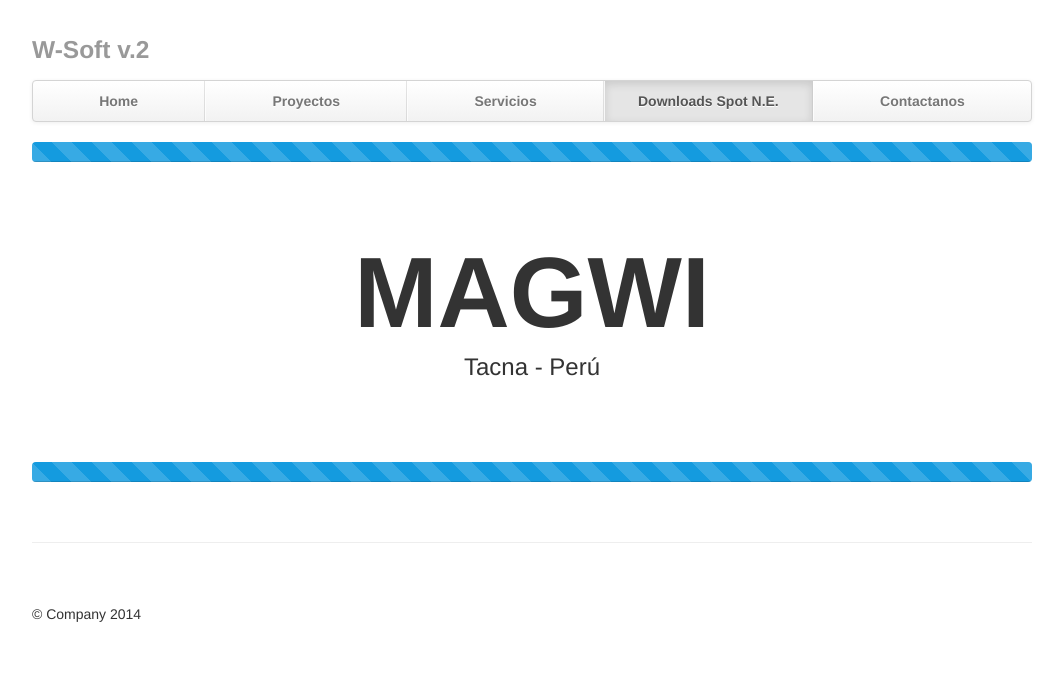
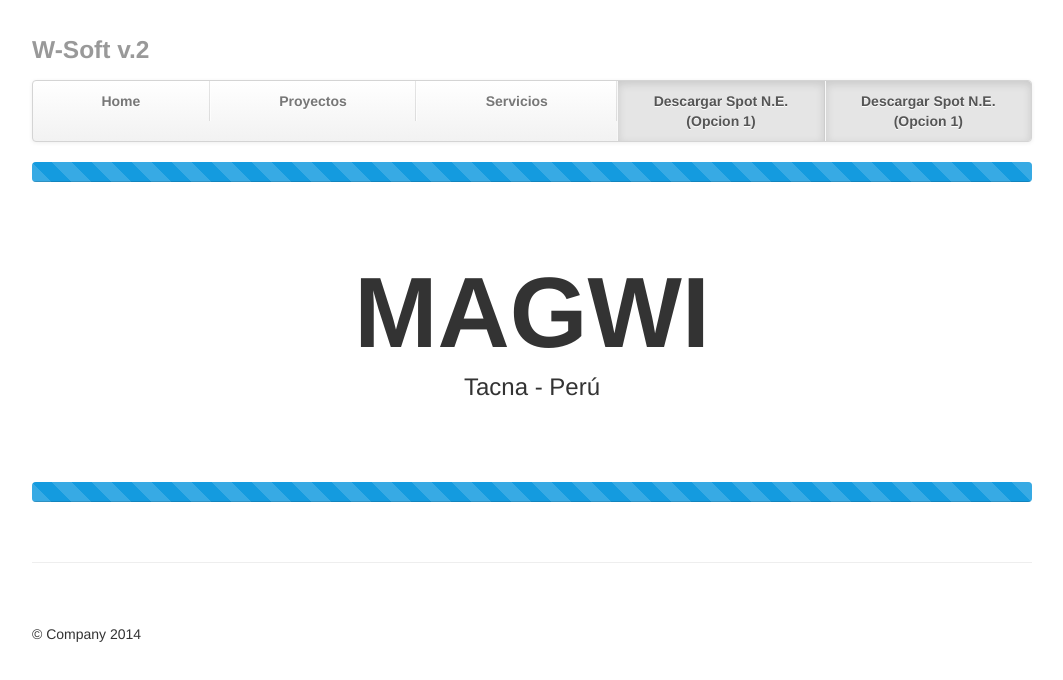
Before and after one commit to wcalisaya/magwi, a plain HTML site: page index.html in a window 1280 px wide. Shown: the whole page, without its empty margins (108-1171 px from the left). Drawn offline with Linux system fonts and the light colour scheme.

Commit message:
Update index.html
zip

```diff
--- a/index.html
+++ b/index.html
@@ -108,9 +108,10 @@
                 <li><a href="#">Home</a></li>
                 <li><a href="#">Proyectos</a></li>
                 <li><a href="#">Servicios</a></li>
-                <li class="active"><a target="_blank" href="http://www.mediafire.com/download/1a88e3nt8joborz/16-2.mp4">Downloads Spot N.E.</a></li>
+                <li class="active"><a target="_blank" href="spot_recital.wmv.zip">Descargar Spot N.E. (Opcion 1)</a></li>
+                <li class="active"><a target="_blank" href="https://mega.co.nz/#!C40wzTJK!UO1i568Zenz8Jpdt4aasx_lUHq0EC8l94DtFoczC198">Descargar Spot N.E. (Opcion 1)</a></li>
 
-                <li><a href="#">Contactanos</a></li>
+               <!-- <li><a href="#">Contactanos</a></li> -->
 
               </ul>
             </div>
```
